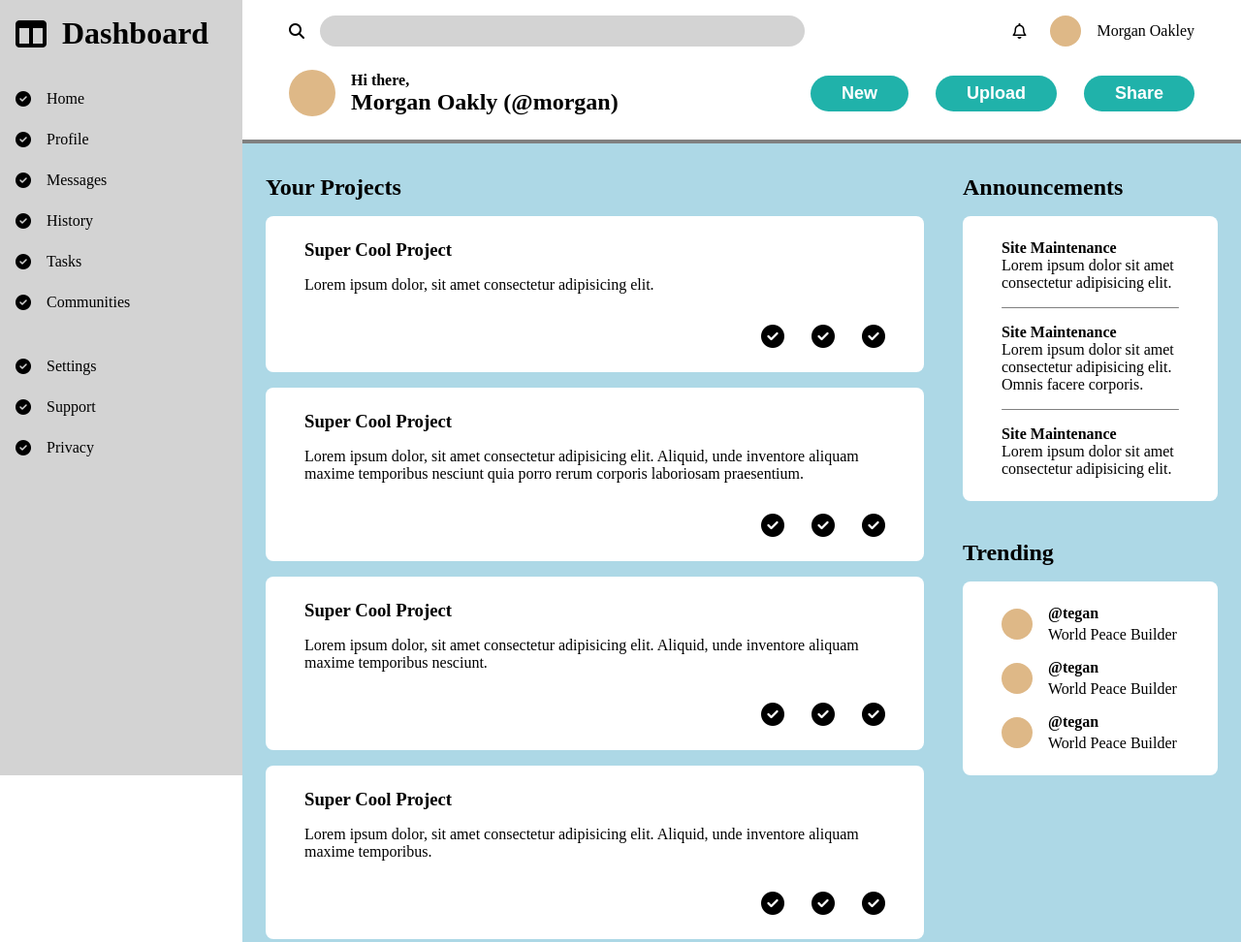
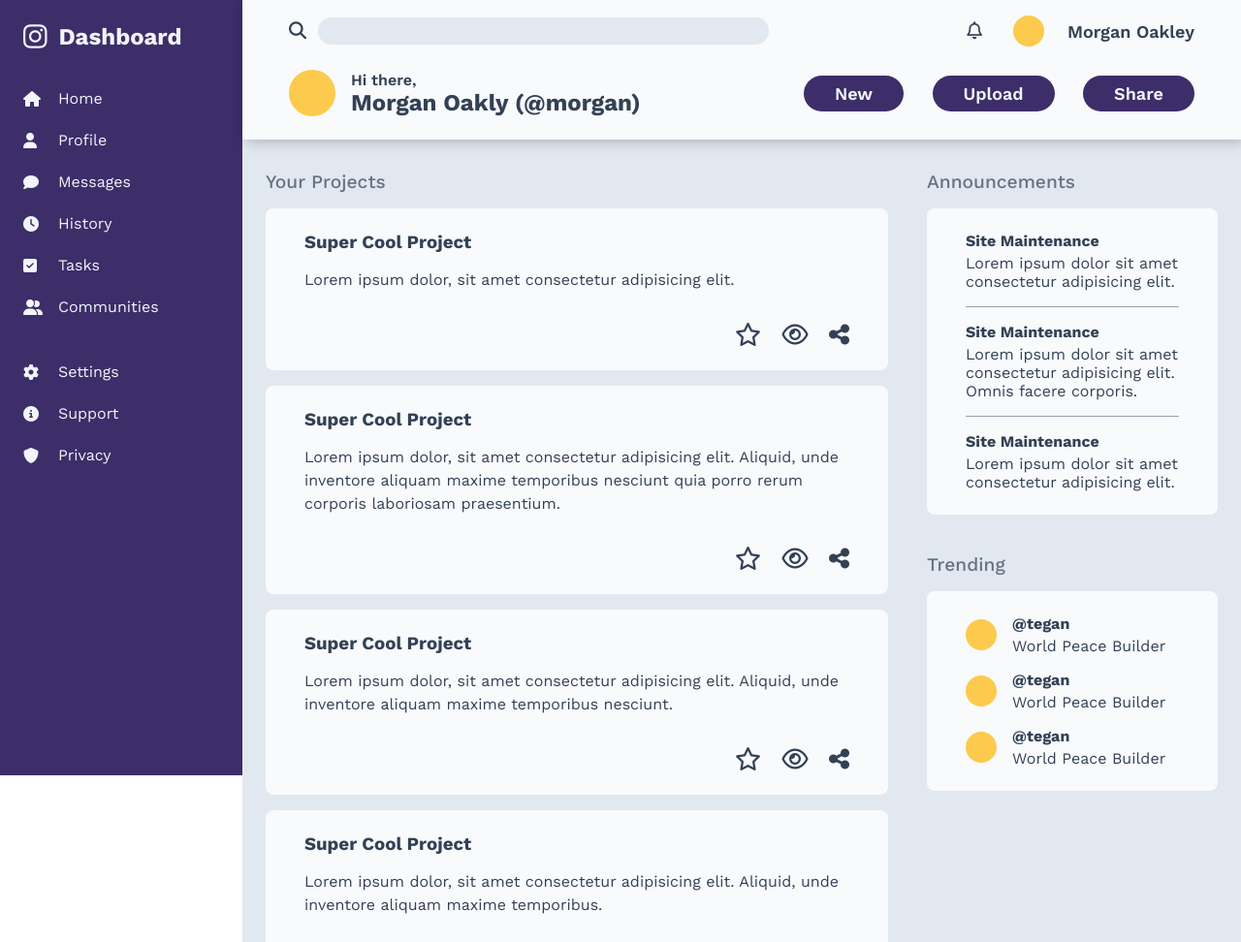
Before and after one commit to MMadlos/Admin-Dashboard-TOP-Project, a plain HTML site: page index.html in a window 1280 px wide. Shown: the top 972 px of the page at 97% size. Drawn offline with nearby package versions, Linux system fonts and the light colour scheme.

Commit message:
Add final styles and final icons

```diff
--- a/index.html
+++ b/index.html
@@ -7,45 +7,48 @@
     <title>Admin Dashboard Project (TOP)</title>
     <link rel="stylesheet" href="styles.css">
     <script src="https://kit.fontawesome.com/e16da9793f.js" crossorigin="anonymous"></script>
+    <link rel="preconnect" href="https://fonts.googleapis.com">
+    <link rel="preconnect" href="https://fonts.gstatic.com" crossorigin>
+    <link href="https://fonts.googleapis.com/css2?family=Work+Sans:wght@400;500;600;700;800;900&display=swap" rel="stylesheet">
 </head>
 <body>
     <div class="dashboard_container">
         <div id="sidebar">
             <div class="sidebar_title">
-                <i class="fa-solid fa-table-columns"></i>
+                <i class="fa-brands fa-instagram"></i>
                 <h1>Dashboard</h1>
             </div>
             <div class="sidebar_nav">
                 <ul class="primary_menu">
                     <li>
-                        <i class="fa-solid fa-circle-check"></i>
+                        <i class="fa-solid fa-house"></i>
                         <p>Home</p></li>
                     <li>
-                        <i class="fa-solid fa-circle-check"></i>
+                        <i class="fa-solid fa-user"></i>
                         <p>Profile</p></li>
                     <li>
-                        <i class="fa-solid fa-circle-check"></i>
+                        <i class="fa-solid fa-comment"></i>
                         <p>Messages</p></li>
                     <li>
-                        <i class="fa-solid fa-circle-check"></i>
+                        <i class="fa-solid fa-clock"></i>
                         <p>History</p></li>
                     <li>
-                        <i class="fa-solid fa-circle-check"></i>
+                        <i class="fa-solid fa-square-check"></i>
                         <p>Tasks</p></li>
                     <li>
-                        <i class="fa-solid fa-circle-check"></i>
+                        <i class="fa-solid fa-user-group"></i>
                         <p>Communities</p></li>
                 </ul>
                 <ul class="secondary_menu">
                     <li>
-                        <i class="fa-solid fa-circle-check"></i>
+                        <i class="fa-solid fa-gear"></i>
                         <p>Settings</p></li>
                     <li>
 
-                        <i class="fa-solid fa-circle-check"></i>
+                        <i class="fa-solid fa-circle-info"></i>
                         <p>Support</p></li>
                     <li>
-                        <i class="fa-solid fa-circle-check"></i>
+                        <i class="fa-solid fa-shield"></i>
                         <p>Privacy</p></li>
                 </ul>
             </div>
@@ -87,54 +90,54 @@
                         <h3 class="card_title">Super Cool Project</h3>
                         <p class="card_text">Lorem ipsum dolor, sit amet consectetur adipisicing elit.</p>
                         <div id="icon_card_container">
-                            <i class="fa-solid fa-circle-check"></i>
-                            <i class="fa-solid fa-circle-check"></i>
-                            <i class="fa-solid fa-circle-check"></i>
+                            <i class="fa-regular fa-star"></i>
+                            <i class="fa-regular fa-eye"></i>
+                            <i class="fa-solid fa-share-nodes"></i>
                         </div>
                     </div>
                     <div class="project_card">
                         <h3 class="card_title">Super Cool Project</h3>
                         <p class="card_text">Lorem ipsum dolor, sit amet consectetur adipisicing elit. Aliquid, unde inventore aliquam maxime temporibus nesciunt quia porro rerum corporis laboriosam praesentium.</p>
                         <div id="icon_card_container">
-                            <i class="fa-solid fa-circle-check"></i>
-                            <i class="fa-solid fa-circle-check"></i>
-                            <i class="fa-solid fa-circle-check"></i>
+                            <i class="fa-regular fa-star"></i>
+                            <i class="fa-regular fa-eye"></i>
+                            <i class="fa-solid fa-share-nodes"></i>
                         </div>
                     </div>
                     <div class="project_card">
                         <h3 class="card_title">Super Cool Project</h3>
                         <p class="card_text">Lorem ipsum dolor, sit amet consectetur adipisicing elit. Aliquid, unde inventore aliquam maxime temporibus nesciunt.</p>
                         <div id="icon_card_container">
-                            <i class="fa-solid fa-circle-check"></i>
-                            <i class="fa-solid fa-circle-check"></i>
-                            <i class="fa-solid fa-circle-check"></i>
+                            <i class="fa-regular fa-star"></i>
+                            <i class="fa-regular fa-eye"></i>
+                            <i class="fa-solid fa-share-nodes"></i>
                         </div>
                     </div>
                     <div class="project_card">
                         <h3 class="card_title">Super Cool Project</h3>
                         <p class="card_text">Lorem ipsum dolor, sit amet consectetur adipisicing elit. Aliquid, unde inventore aliquam maxime temporibus.</p>
                         <div id="icon_card_container">
-                            <i class="fa-solid fa-circle-check"></i>
-                            <i class="fa-solid fa-circle-check"></i>
-                            <i class="fa-solid fa-circle-check"></i>
+                            <i class="fa-regular fa-star"></i>
+                            <i class="fa-regular fa-eye"></i>
+                            <i class="fa-solid fa-share-nodes"></i>
                         </div>
                     </div>
                     <div class="project_card">
                         <h3 class="card_title">Super Cool Project</h3>
                         <p class="card_text">Lorem ipsum dolor, sit amet consectetur adipisicing elit. Aliquid, unde inventore aliquam maxime temporibus nesciunt quia porro rerum corporis laboriosam praesentium, animi harum ab. Officiis odit.</p>
                         <div id="icon_card_container">
-                            <i class="fa-solid fa-circle-check"></i>
-                            <i class="fa-solid fa-circle-check"></i>
-                            <i class="fa-solid fa-circle-check"></i>
+                            <i class="fa-regular fa-star"></i>
+                            <i class="fa-regular fa-eye"></i>
+                            <i class="fa-solid fa-share-nodes"></i>
                         </div>
                     </div>
                     <div class="project_card">
                         <h3 class="card_title">Super Cool Project</h3>
                         <p class="card_text">Lorem ipsum dolor, sit amet consectetur adipisicing elit. Aliquid, unde inventore aliquam maxime temporibus nesciunt quia porro rerum corporis laboriosam praesentium, animi harum ab. Officiis odit nihil repellat ratione impedit.</p>
                         <div id="icon_card_container">
-                            <i class="fa-solid fa-circle-check"></i>
-                            <i class="fa-solid fa-circle-check"></i>
-                            <i class="fa-solid fa-circle-check"></i>
+                            <i class="fa-regular fa-star"></i>
+                            <i class="fa-regular fa-eye"></i>
+                            <i class="fa-solid fa-share-nodes"></i>
                         </div>
                     </div>
 
--- a/styles.css
+++ b/styles.css
@@ -2,8 +2,18 @@
     margin: 0;
     padding: 0;
     box-sizing: border-box;
+    font-family: 'Work Sans', sans-serif;
   }
 
+:root {
+    --main-color: #3d2d69;
+    --main-bg: #e2e8f0;
+    --secondary-bg: #f8fafc;
+
+    --accent-color: #fcca4c;
+    --text-light: #f1f5f9;
+    --text-dark: #334155;
+}
 
 
 .dashboard_container {
@@ -18,8 +28,8 @@
 
 #sidebar {
     grid-area: 1 / 1 / 3 / 2;
-    background-color: lightgray;
-    padding: 16px;
+    background-color: var(--main-color);
+    padding: 24px;
 
     display: grid;
     grid-template-rows: auto 1fr;
@@ -28,25 +38,23 @@
     position: sticky;
     top: 0px;
     height: 100vh;
+
+    color: var(--text-light);
 }
 
 .sidebar_title {
     display: flex;
     align-items: center;
-    gap: 16px;
+    gap: 12px;
+
+    font-size: 0.75rem;
 
 }
 
 .sidebar_title > i {
-    font-size: 32px;
+    font-size: 28px;
 }
 
-.logo {
-    width: 35px;
-    height: 35px;
-    background-color: white;
-    border-radius: 8px;
-}
 
 .primary_menu, .secondary_menu {
     margin-bottom: 32px;
@@ -60,18 +68,20 @@ li {
     margin-bottom: 16px;
 
     display: grid;
-    grid-template-columns: auto 1fr;
+    grid-template-columns: 20px 1fr;
     gap: 16px;
     align-items: center;
+}
+
+li:hover {
+    color: var(--accent-color);
 }
 
 /* HEADER */
 
 #header {
-    background-color: white;
-    border-bottom-style: solid;
-    border-bottom-width: 4px;
-    border-bottom-color: grey;
+    background-color: var(--secondary-bg);
+    box-shadow: 4px 0px 15px rgb(0, 0, 0, 0.3);
     padding: 16px 48px;
 
     display: grid;
@@ -85,23 +95,31 @@ li {
 }
 
 #top_section {
+    color: var(--text-dark);
     display: grid;
     grid-template-columns: 1fr auto;
     gap: 80px;
+
+    font-weight: 600;
+    font-size: 18px;
 }
 
 #search_container {
     display: grid;
     grid-template-columns: auto 1fr;
-    gap: 16px;
+    gap: 12px;
     align-items: center;
+}
+
+#search_container > i {
+    font-size: 18px;
 }
 
 .search_bar {
     min-width: 200px;
     width: 80%;
-    height: 32px;
-    background-color: lightgrey;
+    height: 28px;
+    background-color: var(--main-bg);
     border-radius: 16px;
 }
 
@@ -110,19 +128,24 @@ li {
     grid-template-columns: 1fr 1fr auto;
     align-items: center;
     text-align: center;
-    gap: 16px;
+    gap: 24px;
+}
+
+#settings_container > i {
+    font-size: 18px;
 }
 
 .image {
     width: 32px;
     aspect-ratio: 1;
-    background-color: burlywood;
+    background-color: var(--accent-color);
     border-radius: 100%
 }
 
 #bottom_section {
+    color: var(--text-dark);
     display: grid;
-    grid-template-columns: 1fr 1fr;
+    grid-template-columns: 1fr auto;
     align-items: center;
 }
 
@@ -136,17 +159,17 @@ li {
 .img_xl {
     width: 48px;
     aspect-ratio: 1;
-    background-color: burlywood;
+    background-color: var(--accent-color);
     border-radius: 100%
 }
 
 .title_greetings {
-    font-weight: 800;
+    font-weight: 600;
 }
 
 .title_user_name {
     font-size: 24px;
-    font-weight: 800;
+    font-weight: 700;
 }
 
 .button_container {
@@ -154,31 +177,40 @@ li {
 }
 
 button {
-    color: white;
+    color: var(--text-light);
     font-size: 18px;
-    font-weight: 800;
+    font-weight: 600;
     padding: 8px 32px;
     border-radius: 80px;
     border: none;
     margin-left: 24px;
-    background-color: lightseagreen;
+    background-color: var(--main-color);
+}
+
+button:hover {
+    background-color: var(--accent-color);
+    color: var(--text-dark);
 }
 
 /* MAIN CONTENT */
 
 /* Project section */
 #main_content {
+    color: var(--text-dark);
     height: 100%;
     display: grid;
-    grid-template-columns: 4fr 263px;
+    grid-template-columns: 4fr 300px;
     gap: 40px;
 
     padding: 32px 24px;
-    background-color: lightblue;
+    background-color: var(--main-bg);
 }
 
 h2 {
     margin-bottom: 16px;
+    font-weight: 500;
+    opacity: 0.7;
+    font-size: 1.2rem;
 }
 
 #projects_container {
@@ -194,7 +226,7 @@ h2 {
 }
 
 .project_card {
-    background-color: white;
+    background-color: var(--secondary-bg);
     border-radius: 8px;
     padding: 24px 40px;
 
@@ -204,13 +236,18 @@ h2 {
 
 }
 
+.card_text {
+    line-height: 1.5;
+}
+
 #icon_card_container {
     text-align: right;
     margin-top: 16px;
 }
 
 #icon_card_container > i {
-    margin-left: 24px;
+    color: var(--text-dark);
+    margin-left: 16px;
     font-size: 24px;
 }
 
@@ -218,7 +255,7 @@ h2 {
 
 
 .side_card {
-    background-color: white;
+    background-color: var(--secondary-bg);
     border-radius: 8px;
     padding: 24px 40px;
 
@@ -231,9 +268,14 @@ h2 {
     margin-bottom: 40px;
 }
 
+.announcement_content > h4 {
+    margin-bottom: 4px;
+}
+
 .separator_line {
     height: 1px;
-    background-color: grey;
+    background-color: var(--text-dark);
+    opacity: 0.5;
     border-radius: 5px;
 }
 
@@ -247,5 +289,5 @@ h2 {
 
 .trending_content .user_account {
     margin-bottom: 4px;
-    font-weight: 800;
+    font-weight: 700;
 }
```
